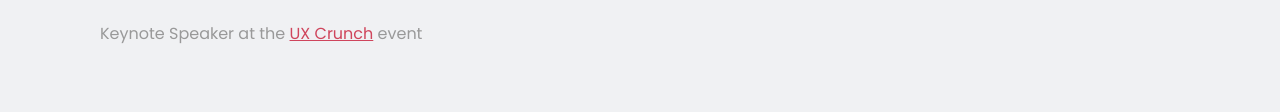
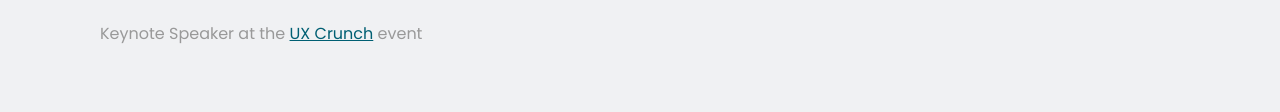
Before and after one commit to simonhoang23/Portfolio, a plain HTML site: page html/portfolio-profile.html in a window 1280 px wide. In both pictures the pointer is over the link 331 px from the left and 1079 px from the top of the page. Shown: the part 1046-1158 px from the top of the page. Drawn offline with Linux system fonts and the light colour scheme.

Commit message:
change hover hyperlink copy

```diff
--- a/css/portfolio-profile.css
+++ b/css/portfolio-profile.css
@@ -231,6 +231,9 @@ hr {
   color: #cf455c;
 }
 
+.achievements__text__links:hover {
+  color: #005f73;
+}
 
 /* TOP */
 
```
